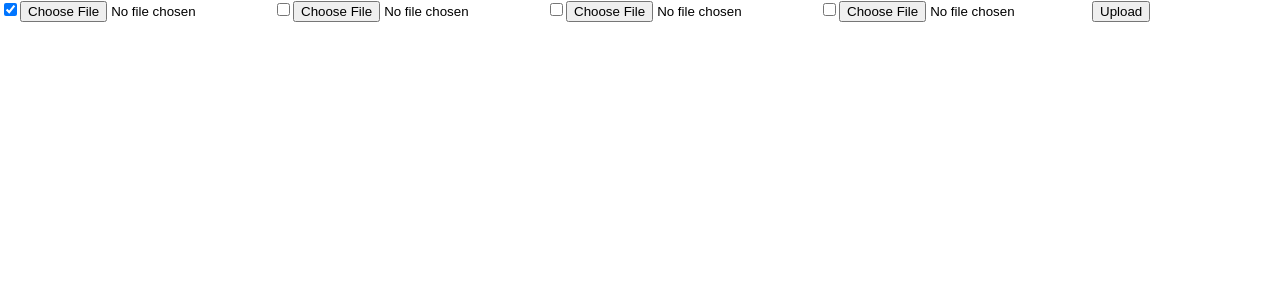
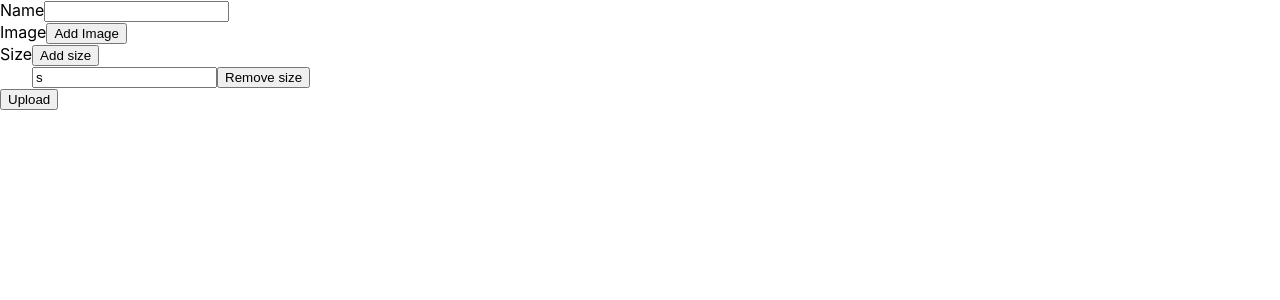
Before and after one commit to anIcedAntFA/tinh-hoa, a Next.js app: page / in a window 1280 px wide. Shown: the top 300 px of the page. Built offline with nearby package versions, Linux system fonts and the light colour scheme.

Commit message:
Add dynamic input

```diff
--- a/pages/index.js
+++ b/pages/index.js
@@ -1,6 +1,7 @@
 import axios from "axios";
 import { Fragment, useEffect, useState } from "react";
 import { createProduct } from "../fetching/product";
+import { useFieldArray, useForm } from "react-hook-form";
 
 export default function Home() {
   const [picture, setPicture] = useState({});
@@ -8,7 +9,27 @@ export default function Home() {
   const handleUpload1 = (event, index) => {
     setPicture((prev) => ({ ...prev, [index]: event.target.files[0] }));
   };
-
+  const { control, register, handleSubmit } = useForm({
+    defaultValues: {
+      size: ["s"],
+    },
+  });
+  const {
+    fields: size_field,
+    append: addSize,
+    remove: rmSize,
+  } = useFieldArray({
+    control, // control props comes from useForm (optional: if you are using FormContext)
+    name: "size", // unique name for your Field Array
+  });
+  const {
+    fields: pic_field,
+    append: addPic,
+    remove: rmPic,
+  } = useFieldArray({
+    control, // control props comes from useForm (optional: if you are using FormContext)
+    name: "file", // unique name for your Field Array
+  });
   const handleUpload = async () => {
     const upload = await Promise.all(
       Object.entries(picture).map(([_, picture]) => {
@@ -37,10 +58,26 @@ export default function Home() {
   const handleCheckPrimaryPicture = (event) => {
     setPrimaryPicture(+event.target.value);
   };
+
   return (
+    <form
+      onSubmit={handleSubmit((data) =>
+        console.log({ ...data, file: data.file.map((file) => file[0]) })
+      )}
+    >
       <div>
-      {[...Array(4)].map((_, index) => (
-        <Fragment key={index}>
+        <label>Name</label>
+        <input {...register("name")} />
+      </div>
+
+      <div style={{ display: "flex" }}>
+        <label>Image</label>
+        <div>
+          <button type="button" onClick={() => addPic(null)}>
+            Add Image
+          </button>
+          {pic_field.map(({ id }, index) => (
+            <div key={id}>
               <input
                 type="checkbox"
                 name="primary"
@@ -48,15 +85,55 @@ export default function Home() {
                 checked={primaryPicture === index}
                 onChange={handleCheckPrimaryPicture}
               />
+              <input type="file" {...register(`file[${index}]`)} />
+              <button type="button" onClick={() => rmPic(index)}>
+                Rm Image
+              </button>
+            </div>
+          ))}
+        </div>
+      </div>
+      {/* {pic_field.map(({ id }, index) => (
+        <Fragment key={id}>
+          <div>
+            <label>Image</label>
+
+            <div>
+              <button type="button" onClick={() => addSize("")}>
+                Add Image
+              </button>
               <input
-            type="file"
-            onChange={(event) => {
-              handleUpload1(event, index);
-            }}
+                type="checkbox"
+                name="primary"
+                value={index}
+                checked={primaryPicture === index}
+                onChange={handleCheckPrimaryPicture}
               />
+              <input type="file" {...register(`file[${index}]`)} />
+              <button type="button" onClick={() => rmSize(index)}>
+                Rm image
+              </button>
+            </div>
+          </div>
         </Fragment>
+      ))} */}
+      <div style={{ display: "flex" }}>
+        <label>Size</label>
+        <div>
+          <button type="button" onClick={() => addSize("")}>
+            Add size
+          </button>
+          {size_field.map(({ id }, index) => (
+            <div key={id}>
+              <input {...register(`size[${index}]`)} />
+              <button type="button" onClick={() => rmSize(index)}>
+                Remove size
+              </button>
+            </div>
           ))}
-      <button onClick={handleUpload}>Upload</button>
         </div>
+      </div>
+      <button>Upload</button>
+    </form>
   );
 }
```
Also changed, not shown: package.json (+4 -4 lines), 1 other file (tests, documents, lock files or other folders). Lines whose indentation alone changed are shown as unchanged.
